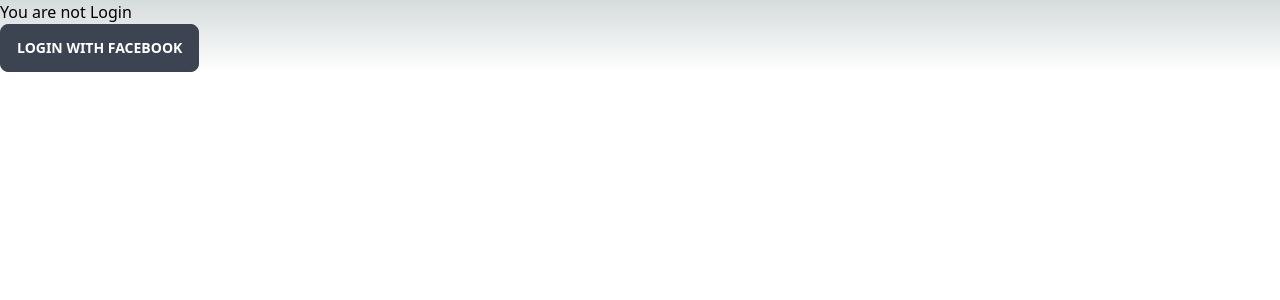
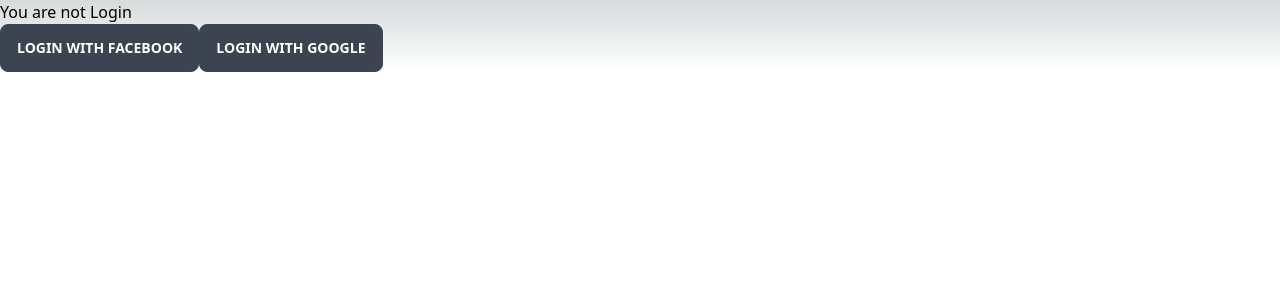
Before and after one commit to mollikacomputer/next_social_auth, a Next.js app: page /login in a window 1280 px wide. Shown: the top 300 px of the page. Built offline with nearby package versions, Linux system fonts and the light colour scheme; no server answers.

Commit message:
google authentication added

```diff
--- a/pages/login.js
+++ b/pages/login.js
@@ -21,6 +21,11 @@
         <button className="btn" onClick={() => signIn("facebook")}>
           LogIn with Facebook
         </button>
+
+        <button className="btn" onClick={() => signIn("google")}>
+          LogIn with Google
+        </button>
+
       </div>
     );
   }
```
Also changed, not shown: 1 other file (tests, documents, lock files or other folders).
